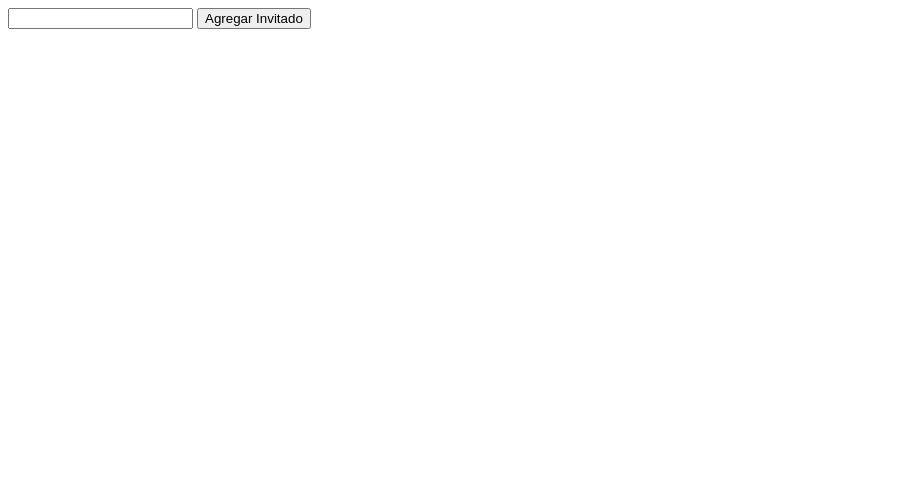
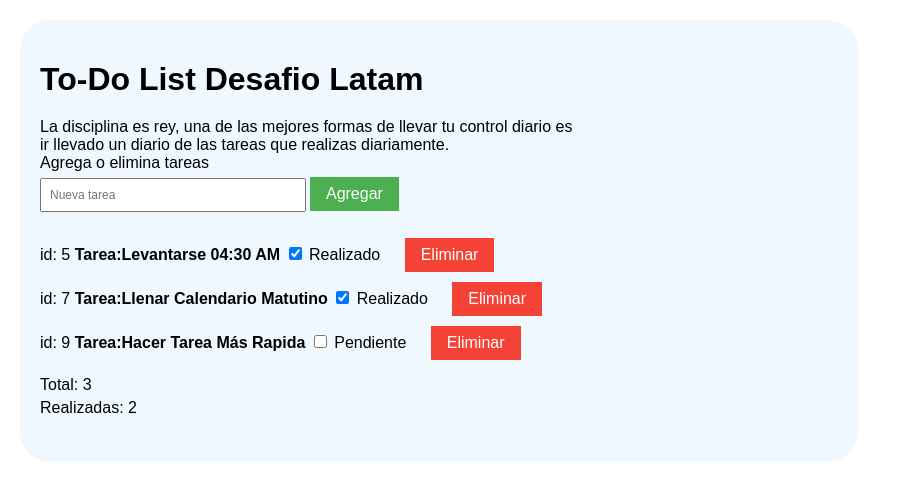
Before and after one commit to rmedinacl/metodosarreglo, a plain HTML site: page index.html in a window 1280 px wide. Shown: the whole page, without its empty margins (0-913 px from the left). Drawn offline with Linux system fonts and the light colour scheme.

Commit message:
desarrollo desafio

```diff
--- a/assets/css/style.css
+++ b/assets/css/style.css
@@ -0,0 +1,80 @@
+body {
+  font-family: Arial, sans-serif;
+  margin: 20px;
+}
+
+h1 {
+  margin-bottom: 20px;
+}
+
+.container {
+  background-color: aliceblue;
+  width: 66%;
+  border-radius: 30px;
+  padding-left: 20px;
+  padding-top: 20px;
+  padding-bottom: 40px;
+}
+
+.container p {
+  width: 66%;
+  margin-bottom: 5px;
+}
+
+.column {
+  flex: 50%;
+}
+.input_container {
+  width: 30%;
+  margin-bottom: 20px;
+}
+
+input[type="text"] {
+  padding: 8px;
+  font-size: 12px;
+  width: 30%;
+  margin-bottom: 10px;
+}
+
+button {
+  padding: 8px 16px;
+  font-size: 16px;
+  background-color: #4caf50;
+  color: white;
+  border: none;
+  cursor: pointer;
+}
+
+ul {
+  list-style-type: none;
+  padding: 0;
+}
+
+li {
+  margin-bottom: 10px;
+}
+
+li span {
+  margin-right: 10px;
+}
+li p {
+  display: inline;
+  margin: 0;
+}
+li h4 {
+  display: inline;
+  margin: 0;
+}
+
+li button {
+  margin-left: 10px;
+  background-color: #f44336;
+}
+
+h2 {
+  margin-bottom: 10px;
+}
+
+p {
+  margin: 5px 0;
+}
--- a/assets/js/script.js
+++ b/assets/js/script.js
@@ -1,11 +1,73 @@
-const listaDeInvitados = document.getElementById("nuevoInvitado");
-const invitadoInput = document.getElementById("nuevoInvitado");
-const botonAgregar = document.getElementById("agregarInvitado");
+let tasks = [
+  { id: "5", description: "Levantarse 04:30 AM", completed: true },
+  { id: "7", description: "Llenar Calendario Matutino", completed: true },
+  { id: "9", description: "Hacer Tarea Más Rapida", completed: false },
+];
 
-const invitados = [];
-botonAgregar.addEventListener("click", () => {
-  const nuevoInvitado = invitadoInput.value;
-  invitados.push(nuevoInvitado);
-  invitadoInput.value = "";
-  renderizarLista();
-});
+function renderTasks() {
+  const taskList = document.getElementById("taskList");
+  taskList.innerHTML = "";
+
+  tasks.forEach((task) => {
+    const li = document.createElement("li");
+    li.innerHTML = `
+      <p>id: ${task.id}</p>
+      <h4>Tarea:${task.description}</h4>
+      <input type="checkbox" ${
+        task.completed ? "checked" : ""
+      } onchange="toggleTaskStatus(${task.id})">
+      <span class="${task.completed ? "completed" : ""}">${
+      task.completed ? "Realizado" : "Pendiente"
+    }</span>
+      <button onclick="deleteTask(${task.id})">Eliminar</button>
+    `;
+    taskList.appendChild(li);
+  });
+
+  updateCounters();
+}
+
+function addTask() {
+  const taskInput = document.getElementById("taskInput");
+  const description = taskInput.value.trim();
+
+  if (description !== "") {
+    const newTask = {
+      id: tasks.length + 1,
+      description: description,
+      completed: false,
+    };
+    tasks.push(newTask);
+    taskInput.value = "";
+    renderTasks();
+  } else {
+    alert(
+      "No se permiten tareas en blanco. Por favor, ingrese una tarea valida"
+    );
+  }
+}
+
+function deleteTask(taskId) {
+  tasks = tasks.filter((task) => task.id !== taskId);
+  renderTasks();
+}
+
+function toggleTaskStatus(taskId) {
+  tasks = tasks.map((task) => {
+    if (task.id === taskId) {
+      return { ...task, completed: !task.completed };
+    }
+    return task;
+  });
+  renderTasks();
+}
+
+function updateCounters() {
+  const totalTasks = tasks.length;
+  const completedTasks = tasks.filter((task) => task.completed).length;
+
+  document.getElementById("totalTasks").textContent = totalTasks;
+  document.getElementById("completedTasks").textContent = completedTasks;
+}
+
+renderTasks();
--- a/index.html
+++ b/index.html
@@ -5,13 +5,23 @@
     <meta charset="UTF-8">
     <meta name="viewport" content="width=device-width, initial-scale=1.0">
     <link rel="stylesheet" href="./assets/css/style.css">
-    <title>Metodos Arreglos Medina</title>
+    <title>Document</title>
 </head>
 
 <body>
-    <input type="text" id="nuevoInvitado">
-    <button id="agregarInvitado">Agregar Invitado</button>
-    <ul id="listaInvitados"></ul>
+    <div class="container">
+        <h1>To-Do List Desafio Latam</h1>
+        <p>La disciplina es rey, una de las mejores formas de llevar tu control diario es ir llevado un diario de las
+            tareas que realizas diariamente. <br> Agrega o elimina tareas</p>
+
+        <input type="text" id="taskInput" placeholder="Nueva tarea">
+        <button onclick="addTask()">Agregar</button>
+
+        <ul id="taskList"></ul>
+
+        <p>Total: <span id="totalTasks">0</span></p>
+        <p>Realizadas: <span id="completedTasks">0</span></p>
+    </div>
     <script src="./assets/js/script.js"></script>
 </body>
 
```
